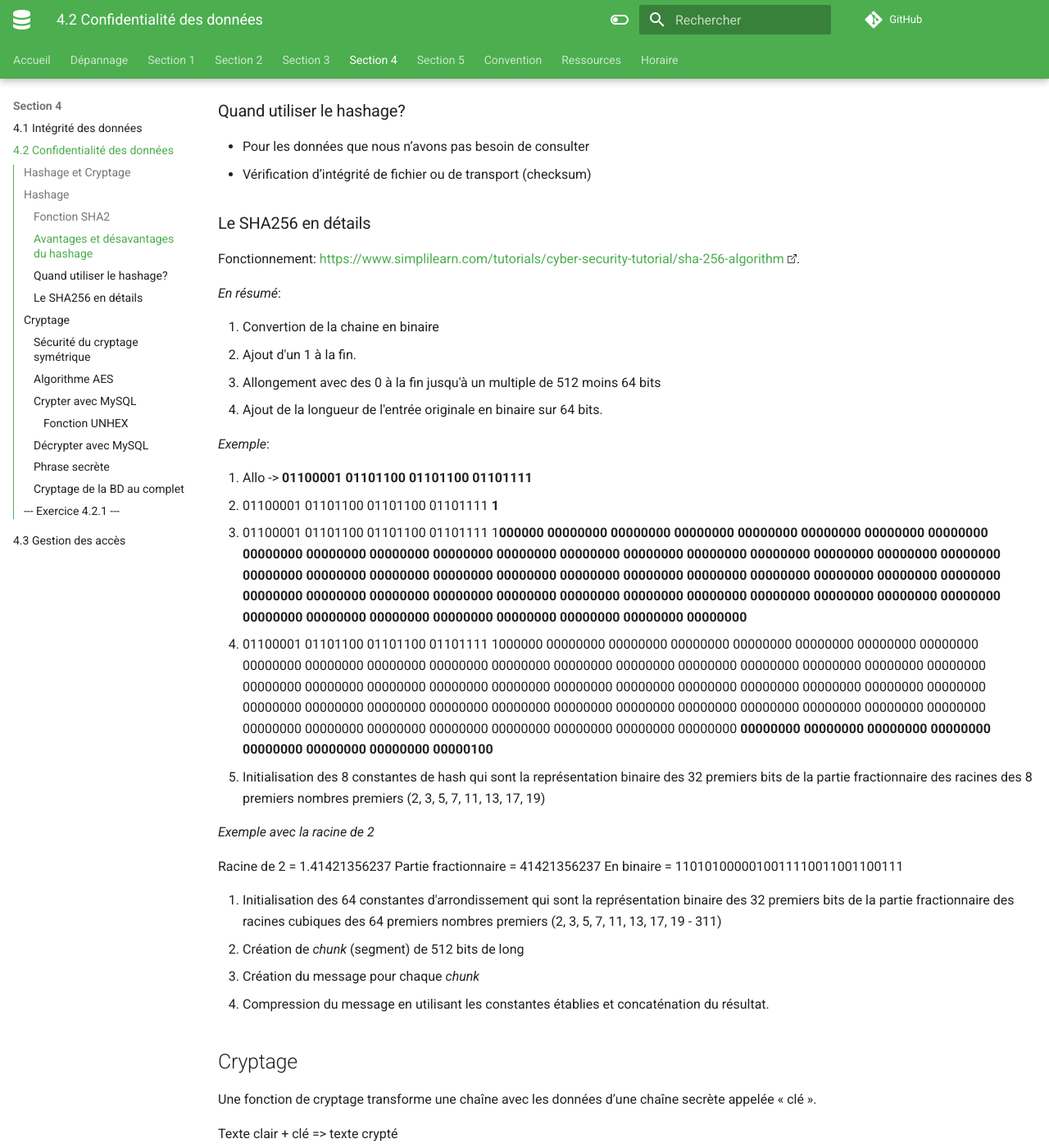
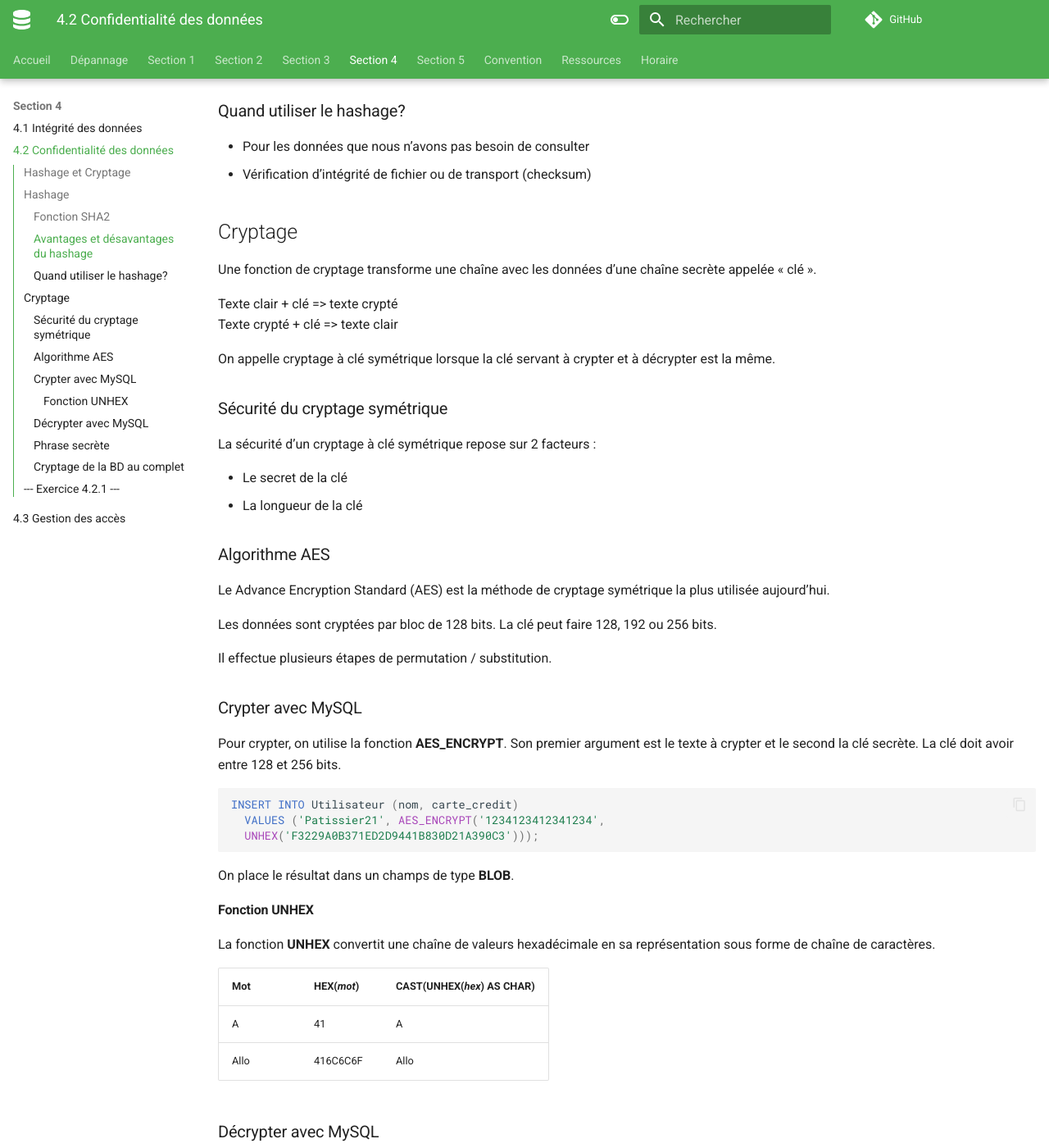
Before and after one commit to cegepvictoetienne/bd1, an MkDocs documentation site: the page built from docs/notes_de_cours/section_4.2.md, in a window 1280 px wide and 1400 px high, scrolled down 1936 px. Shown: the whole window at 82% size. Built offline with MkDocs 1.6.1 and Material for MkDocs 9.7.7, drawn with Linux system fonts in a browser that asks for light colours; comment, search, counter and statistics services are not loaded.

Commit message:
enleve explication sha

```diff
--- a/docs/notes_de_cours/section_4.2.md
+++ b/docs/notes_de_cours/section_4.2.md
@@ -80,50 +80,6 @@ Désavantage :
 
 * Pour les données que nous n’avons pas besoin de consulter
 * Vérification d’intégrité de fichier ou de transport (checksum)
-
-### Le SHA256 en détails
-
-Fonctionnement: [https://www.simplilearn.com/tutorials/cyber-security-tutorial/sha-256-algorithm](https://www.simplilearn.com/tutorials/cyber-security-tutorial/sha-256-algorithm).
-
-*En résumé*:
-
-1. Convertion de la chaine en binaire
-2. Ajout d'un 1 à la fin.
-3. Allongement avec des 0 à la fin jusqu'à un multiple de 512 moins 64 bits
-4. Ajout de la longueur de l'entrée originale en binaire sur 64 bits.
-
-*Exemple*:
-
-1. Allo -> **01100001 01101100 01101100 01101111**
-2. 01100001 01101100 01101100 01101111 **1**
-3. 01100001 01101100 01101100 01101111 1**000000 00000000 00000000
-   00000000 00000000 00000000 00000000 00000000 00000000 00000000
-   00000000 00000000 00000000 00000000 00000000 00000000 00000000
-   00000000 00000000 00000000 00000000 00000000 00000000 00000000
-   00000000 00000000 00000000 00000000 00000000 00000000 00000000
-   00000000 00000000 00000000 00000000 00000000 00000000 00000000
-   00000000 00000000 00000000 00000000 00000000 00000000 00000000
-   00000000 00000000 00000000 00000000 00000000 00000000 00000000**
-4. 01100001 01101100 01101100 01101111 1000000 00000000 00000000 00000000
-   00000000 00000000 00000000 00000000 00000000 00000000 00000000 00000000
-   00000000 00000000 00000000 00000000 00000000 00000000 00000000 00000000
-   00000000 00000000 00000000 00000000 00000000 00000000 00000000 00000000
-   00000000 00000000 00000000 00000000 00000000 00000000 00000000 00000000
-   00000000 00000000 00000000 00000000 00000000 00000000 00000000 00000000
-   00000000 00000000 00000000 00000000 00000000 00000000 00000000 00000000
-   **00000000 00000000 00000000 00000000 00000000 00000000 00000000 00000100**
-5. Initialisation des 8 constantes de hash qui sont la représentation binaire des 32 premiers bits de la partie fractionnaire des racines des 8 premiers nombres premiers (2, 3, 5, 7, 11, 13, 17, 19)
-
-*Exemple avec la racine de 2*
-
-Racine de 2 = 1.41421356237
-Partie fractionnaire = 41421356237
-En binaire = 1101010000010011110011001100111
-
-6. Initialisation des 64 constantes d'arrondissement qui sont la représentation binaire des 32 premiers bits de la partie fractionnaire des racines cubiques des 64 premiers nombres premiers (2, 3, 5, 7, 11, 13, 17, 19 - 311)
-7. Création de *chunk* (segment) de 512 bits de long
-8. Création du message pour chaque *chunk*
-9. Compression du message en utilisant les constantes établies et concaténation du résultat.
 
 ## Cryptage
 
```
